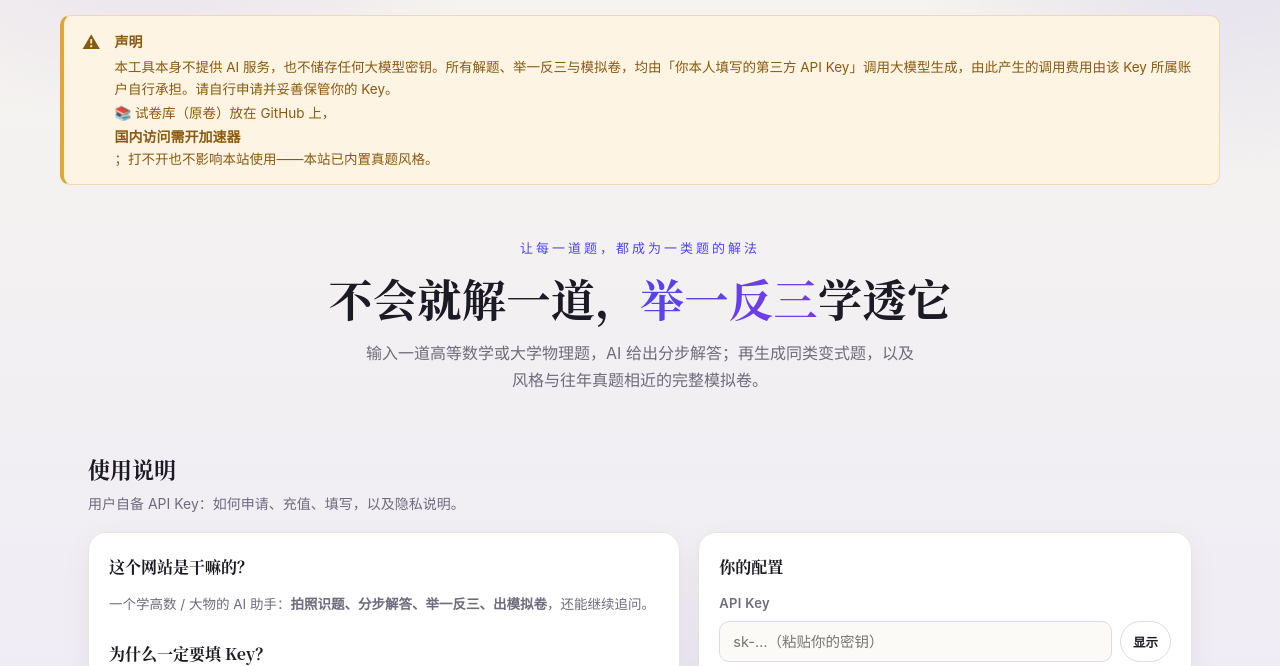
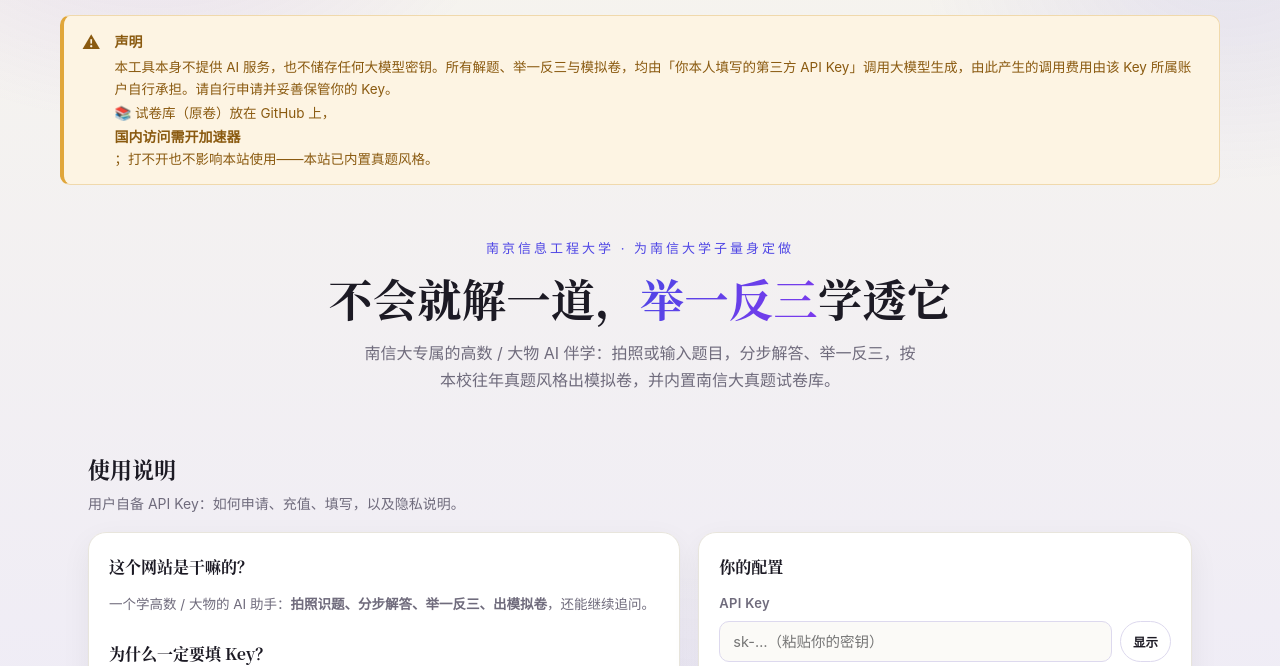
Before and after one commit to 2099261357/qingjin-tiku, a plain HTML site: page static/index.html in a window 1280 px wide. Shown: the part 78-744 px from the top of the page. Drawn offline with nearby package versions, Linux system fonts and the light colour scheme.

Commit message:
feat: highlight NUIST-exclusive positioning in hero/description

```diff
--- a/static/index.html
+++ b/static/index.html
@@ -3,8 +3,8 @@
 <head>
   <meta charset="UTF-8" />
   <meta name="viewport" content="width=device-width, initial-scale=1.0" />
-  <title>青衿题库 · 高数 / 大物 AI 伴学</title>
-  <meta name="description" content="输入一道高等数学或大学物理题，AI 给出分步解答，再生成同类变式题与风格相近的模拟卷。用户自备 DeepSeek API Key。" />
+  <title>青衿题库 · 南信大专属 高数/大物 AI 伴学</title>
+  <meta name="description" content="南京信息工程大学专属，为南信大学子量身定做的高数/大物 AI 伴学：拍照识题、分步解答、举一反三、按本校真题风格出模拟卷，内置南信大真题试卷库。用户自备 DeepSeek API Key。" />
   <!-- PWA：可安装到手机桌面 -->
   <link rel="manifest" href="manifest.json" />
   <meta name="theme-color" content="#4f46e5" />
@@ -64,9 +64,9 @@
   <main class="container">
     <!-- Hero -->
     <section class="hero">
-      <p class="hero-eyebrow">让每一道题，都成为一类题的解法</p>
+      <p class="hero-eyebrow">南京信息工程大学 · 为南信大学子量身定做</p>
       <h2 class="hero-title">不会就解一道，<span class="accent">举一反三</span>学透它</h2>
-      <p class="hero-desc">输入一道高等数学或大学物理题，AI 给出分步解答；再生成同类变式题，以及风格与往年真题相近的完整模拟卷。</p>
+      <p class="hero-desc">南信大专属的高数 / 大物 AI 伴学：拍照或输入题目，分步解答、举一反三，按本校往年真题风格出模拟卷，并内置南信大真题试卷库。</p>
     </section>
 
     <!-- ============ 拍照识别 ============ -->
```
